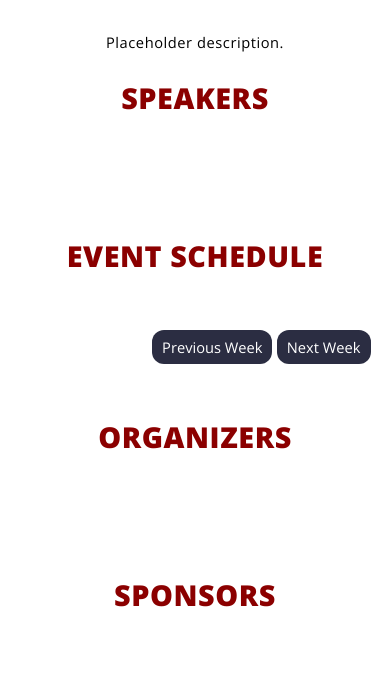
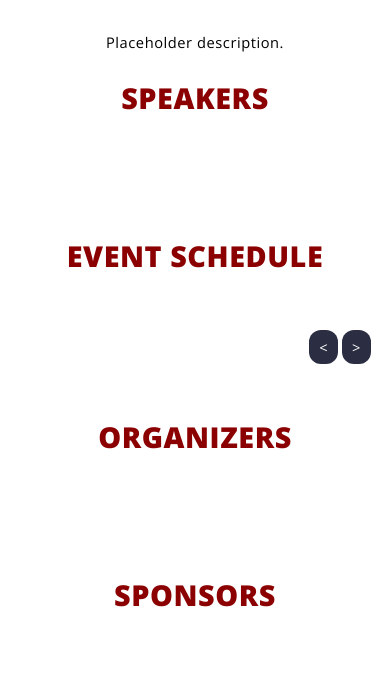
Before and after one commit to SAIDEIITJ/SAIDE_main, a Jekyll site: the page built from _events/NeuroEvent.md, in a window 390 px wide. Shown: the part 1798-2476 px from the top of the page. Built offline with Jekyll 4.4.1, drawn with Linux system fonts in a browser that asks for light colours; nearby versions of some CDN libraries; grey boxes are pictures that could not be loaded.

Commit message:
event description

```diff
--- a/_layouts/event.html
+++ b/_layouts/event.html
@@ -351,20 +351,49 @@
           padding: 10px;
         }
 
+        .event-circle-and-text{
+            display: flex;
+            flex-direction: row;
+            justify-content: center;
+            align-items: center;
+            gap: 10px;
+        }
+
         .event-details {
     display: flex;
     align-items: center;
     background-color: #edf2f4;
     margin: 0;
     padding: 10px;
+    cursor: pointer;
+    transition: background-color 0.3s ease;
 }
+
+.event-description {
+    background-color: #edf2f4;
+    margin: 0;
+    height: 0; /* Start with height 0 */
+    opacity: 0; /* Start with opacity 0 */
+    overflow: hidden; /* Hide overflow */
+    transition: height 0.3s ease, opacity 0.3s ease; /* Transition for both height and opacity */
+    color: #3f3e3e;
+}
+
+/* Class to toggle visibility */
+.event-description.show {
+    height: auto; /* Set to auto to fit content */
+    opacity: 1; /* Fully visible */
+    padding: 10px;
+}
+
+
 
         .event-circle {
           width: 10px;
           height: 10px;
           background-color: rgb(84, 156, 234);
           border-radius: 50%;
-          margin: 10px;
+          margin-left: 10px;
         }
 
         #prev-week, #next-week{
@@ -373,6 +402,14 @@
             border: none;
             border-radius: 12px;
             padding: 5px 10px 5px 10px;
+        }
+
+        #mobile-prev-week, #mobile-next-week{
+            display: none;
+        }
+
+        .mobile-buttons{
+            display: none;
         }
 
         .about_event{
@@ -390,10 +427,45 @@
         gap: 30px; /* Adjust the gap if needed */
     }
 
+    .event-details{
+        flex-direction: column;
+        justify-content: flex-start;
+        align-items: flex-start;
+        text-align: left;
+    }
+
+    .event-circle{
+        margin-left: 0;
+    }
+
     .about_event img {
         max-width: 100%; /* Ensure the image scales properly */
         height: auto;
     }
+
+    .mobile-buttons{
+        display: flex;
+        flex-direction: row;
+    }
+
+    #mobile-prev-week, #mobile-next-week{
+        display: inline-block;
+            background-color: #2B2D42;
+            color: #fff;
+            border: none;
+            border-radius: 12px;
+            padding: 5px 10px 5px 10px;
+        }
+
+        #prev-week, #next-week{
+            display: none;
+        }
+
+    .event-week{
+        display: flex;
+        flex-direction: row;
+    }
+
 }
 
 
@@ -455,6 +527,8 @@
                     <div>
                         <button id="prev-week">Previous Week</button>
                         <button id="next-week">Next Week</button>
+                        <button id="mobile-prev-week">&lt;</button>
+                        <button id="mobile-next-week">&gt;</button>
                     </div>
                 </div>
                 <ul id="events"></ul>
@@ -582,7 +656,7 @@
 
         async function fetchEvents() {
             const now = new Date().toISOString();
-            const url = `https://www.googleapis.com/calendar/v3/calendars/${calendarId}/events?key=${apiKey}&timeMin=${now}&singleEvents=true&orderBy=startTime`;
+            const url = `https://www.googleapis.com/calendar/v3/calendars/iva.agarwal.bkn@gmail.com/events?key=${apiKey}&timeMin=${now}&singleEvents=true&orderBy=startTime`;
             try {
                 const response = await fetch(url);
                 const data = await response.json();
@@ -757,6 +861,7 @@
         eventsList.innerHTML = '<li>No events found for this week.</li>';
     }
 }
+
 
 function setupEventListeners() {
             document.getElementById('prev-week').addEventListener('click', () => {
```
Also changed, not shown: other parts of _layouts/event.html (+37 -7 lines), 1 other file. Lines whose indentation alone changed are shown as unchanged.
